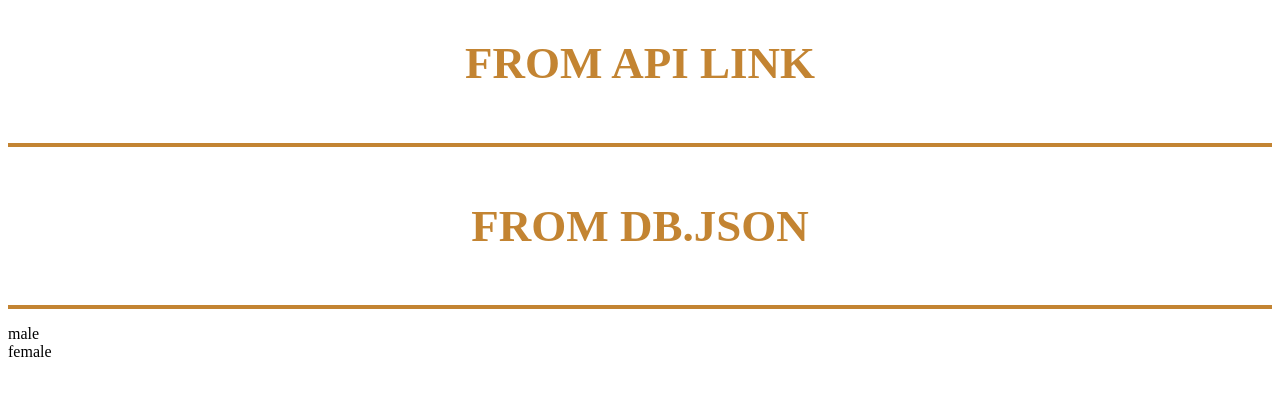
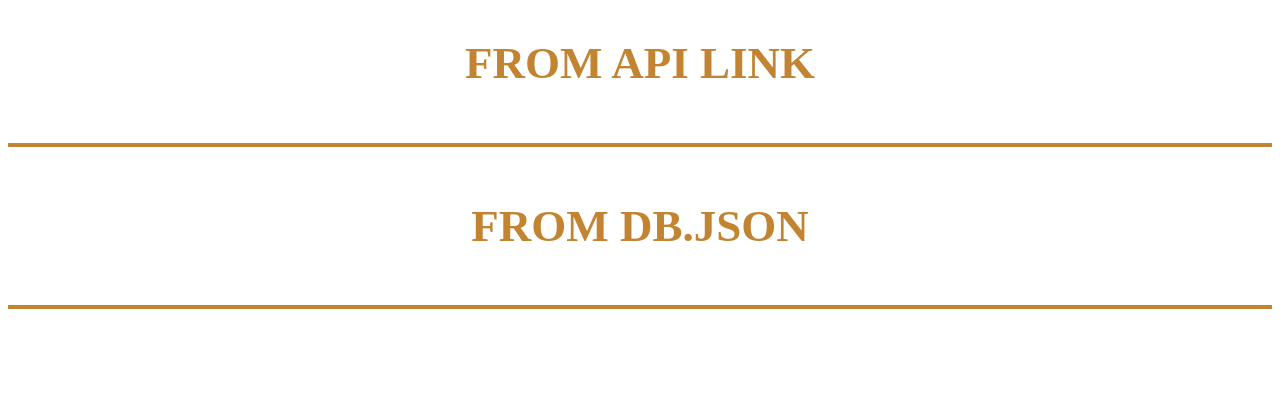
Before and after one commit to EmirSoltonbek/API-JSON, a plain HTML site: page index.html in a window 1280 px wide. Drawn offline with Linux system fonts and the light colour scheme; no server answers.

Commit message:
thankyou!!!

```diff
--- a/index.html
+++ b/index.html
@@ -24,9 +24,6 @@
     </div>
     </div>
 
-<div id="blu">male</div>
-<div id="blu">female</div>
-
     <script src="./js/main.js"></script>
 </body>
 </html>
--- a/js/main.js
+++ b/js/main.js
@@ -120,8 +120,3 @@ dataInJson
         Id:${elem.id}</li>`);
     });
   });
-
-// let di = document.getElementById("blu");
-// if (di.includes("female")) {
-//   di.style.backgroundColor = "pink";
-// }
```
